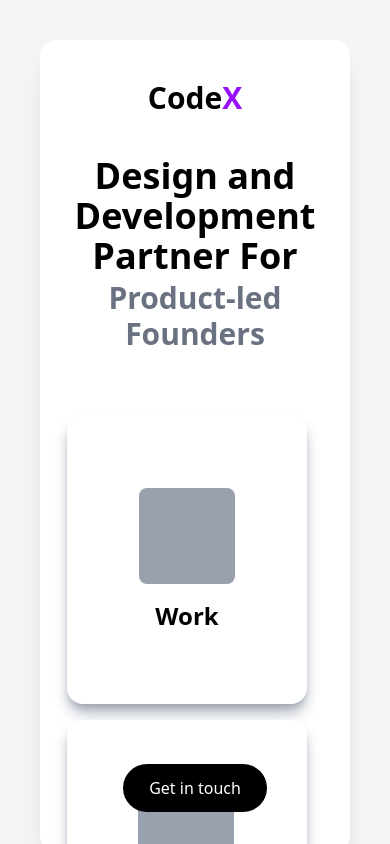
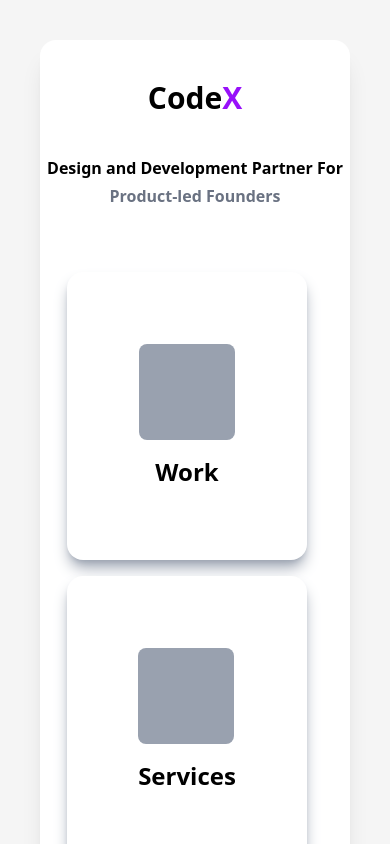
Before and after one commit to VinshMachado/Xez, a Next.js app in the folder portfolio/: page / in a window 390 px wide. Shown: the top 844 px of the page. Built offline with nearby package versions, Linux system fonts and the light colour scheme.

Commit message:
some fixes

```diff
--- a/portfolio/app/page.js
+++ b/portfolio/app/page.js
@@ -9,13 +9,13 @@ const page = () => {
           <b>Code</b>
           <b className="text-purple-600 text-3xl">X</b>
         </div>
-        <div className="flex justify-center text-4xl mt-10 font-bold text-center">
+        <div className="flex justify-center sm:text-4xl mt-10 font-bold text-center">
           Design and Development Partner For{" "}
         </div>
-        <div className="flex justify-center text-3xl pt-1 pb-16 text-gray-500  font-bold  text-center">
+        <div className="flex justify-center  sm:text-3xl pt-1 pb-16 text-gray-500  font-bold  text-center">
           Product-led Founders
         </div>
-        <div className=" w-full h-72">
+        <div className=" w-full h-auto sm:h-72 ">
           {" "}
           <Box />
         </div>
```
